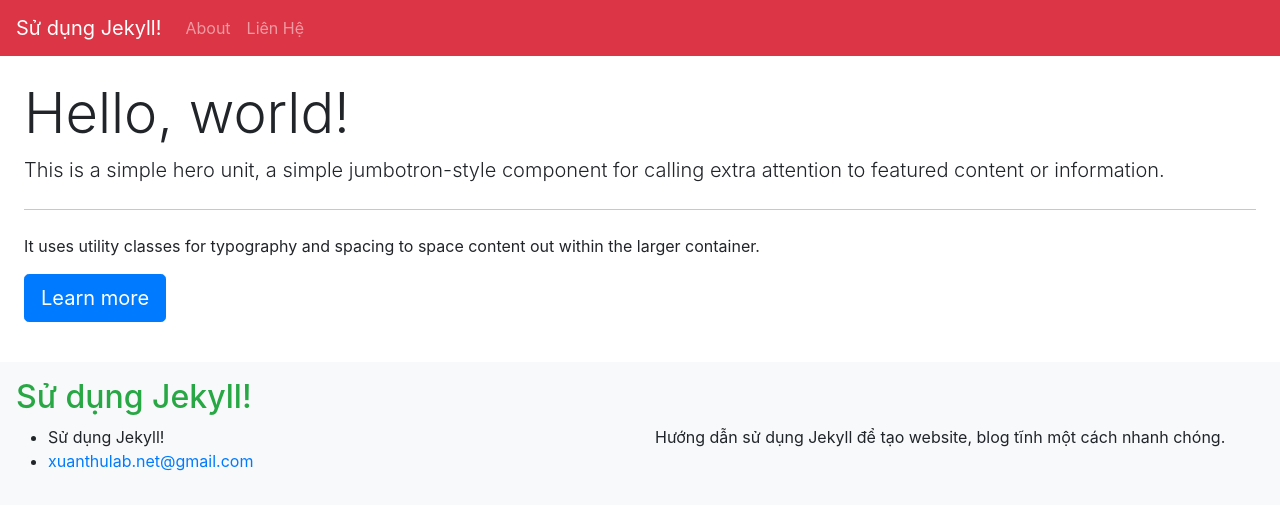
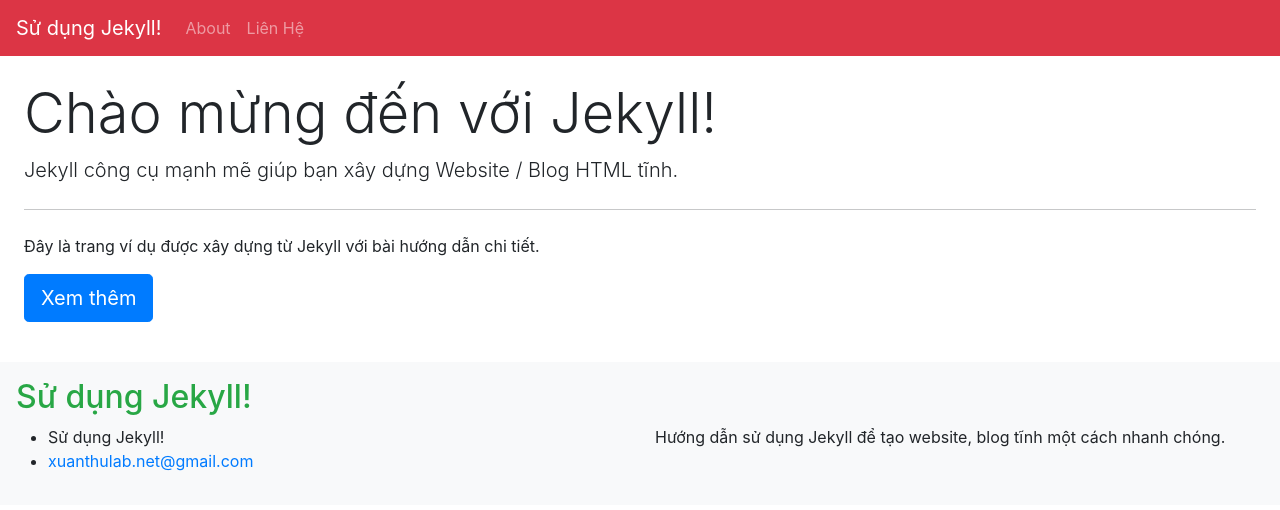
Before and after one commit to xuanthulabnet/jekyll-example, a Jekyll site: the page built from index.html, in a window 1280 px wide. Shown: the top 510 px of the page. Built offline with Jekyll 4.4.1, drawn with Linux system fonts in a browser that asks for light colours.

Commit message:
Modify index.html

```diff
--- a/index.html
+++ b/index.html
@@ -2,14 +2,13 @@
 layout: default
 ---
 <div class="row">
-        <div class="col">
-                <div class="jumbotron p-4">
-                        <h1 class="display-4">Hello, world!</h1>
-                        <p class="lead">This is a simple hero unit, a simple jumbotron-style component for calling extra attention to featured content or information.</p>
-                        <hr class="my-4">
-                        <p>It uses utility classes for typography and spacing to space content out within the larger container.</p>
-                        <a class="btn btn-primary btn-lg" href="#" role="button">Learn more</a>
-                      </div>
+    <div class="col">
+        <div class="jumbotron p-4">
+            <h1 class="display-4">Chào mừng đến với Jekyll!</h1>
+            <p class="lead">Jekyll công cụ mạnh mẽ giúp bạn xây dựng Website / Blog HTML tĩnh.</p>
+            <hr class="my-4">
+            <p>Đây là trang ví dụ được xây dựng từ Jekyll với bài hướng dẫn chi tiết.</p>
+            <a class="btn btn-primary btn-lg" href="https://xuanthulab.net" role="button">Xem thêm</a>
         </div>
-
     </div>
+</div>
```
Also changed, not shown: images/jekyll-07.png (added).
